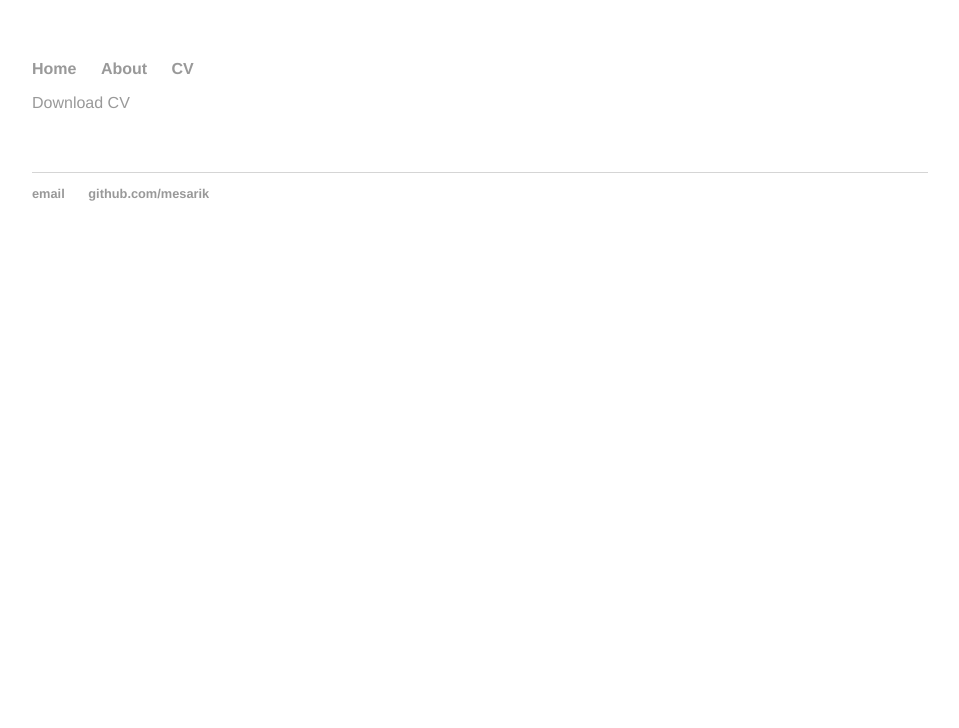
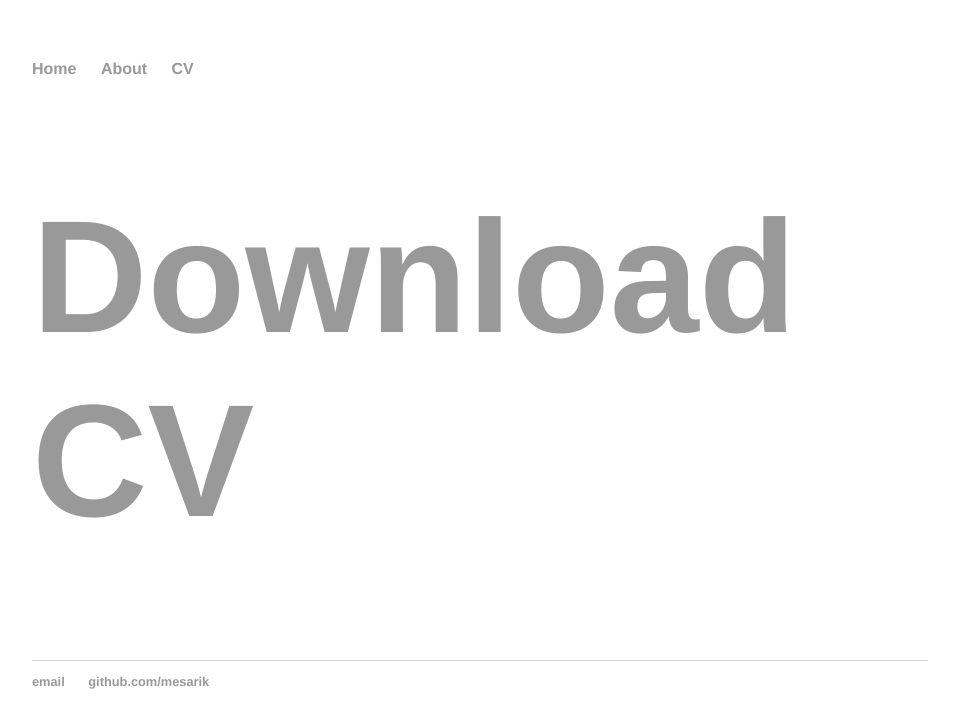
Before and after one commit to mesarcik/mesarcik.github.io, a Jekyll site: the page built from cv/index.html, in a window 1280 px wide. Shown: the top 728 px of the page, without its empty margins (160-1119 px from the left). Built offline with Jekyll 4.4.1, drawn with Linux system fonts in a browser that asks for light colours.

Commit message:
git_uploader.sh

```diff
--- a/css/main.css
+++ b/css/main.css
@@ -14,8 +14,7 @@ table {font-family: 'Helvetica'}
 li {font-family: 'Helvetica';font-size: 1em}
 p {font-family: 'Helvetica'}
 
-h { font-family: 'Helvetica'}
-h1 { font-size: 20em;  }
+
 
 h1, h2, h3, h4 { font-family: 'Helvetica', 'Arial', 'Sans-Serif'; }
 h1 { font-size: 10em;  }
@@ -31,7 +30,7 @@ footer { border-top: 1px solid #d5d5d5; font-size: .8em; }
 
 /* CV */
 .cv { margin: 0px 0px 60px; }
-.cv h1 { font-size: 3em; }
+.cv h1 { font-size: 10em; }
 .cv h2 { font-size: 2em; }
 /*.cv address, .cv .download { font-family: 'Helvetica', 'Arial', 'Sans-Serif'; }
 .cv address, .cv p { font-size: 1.2em; }
--- a/cv/index.html
+++ b/cv/index.html
@@ -9,7 +9,7 @@ title: Misha Mesarcik's CV
 
 
 
-				<h>  <a href="https://mesarcik.github.io/cv_10.pdf" title="Download CV as PDF">Download CV  </a>	 </h>
+				<h1>  <a href="https://mesarcik.github.io/cv_10.pdf" title="Download CV as PDF">Download CV  </a>	 </h1>
 
 
 
```
